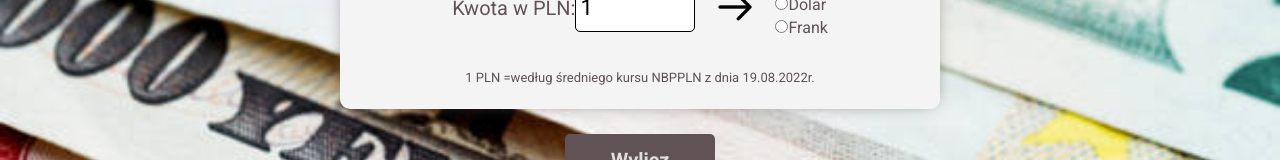
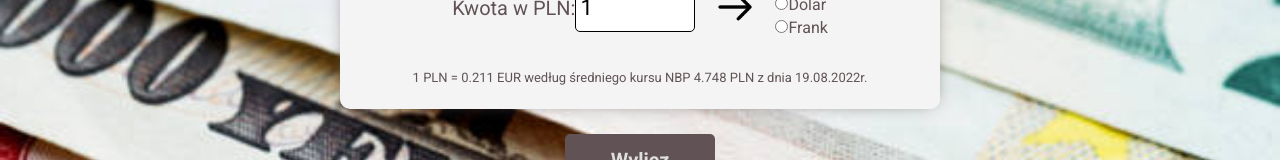
Before and after one commit to JakubM-I/yc-calculator-react, a React (Create React App) app: page / in a window 1280 px wide. Shown: the part 218-378 px from the top of the page. Built offline with nearby package versions, Linux system fonts and the light colour scheme.

Commit message:
result display information added

```diff
--- a/src/App.js
+++ b/src/App.js
@@ -13,30 +13,22 @@ import { currencies } from './Currencies';
 function App() {
   const [amount, setAmount] = useState(1);
   const [currency, setCurrency] = useState("1");
-  const [recalculatedAmount, setRecalculatedAmount] = useState({})
-
-  // let recalculatedAmount = {};
+  const [convertedAmount, setConvertedAmount] = useState({})
 
   const formSubmit = (event) => {
     event.preventDefault();
 
-    setRecalculatedAmount(recalculatedAmount =>  ({
-      value1: amount,
-      label1: "PLN",
-      value2: `${(amount * (1 / currencies[currency - 1].currencyRate)).toFixed(2)}`,
-      label2: `${currencies[currency - 1].label}`
-    }))
-    // let recalculatedAmount = {
-    //   value1: amount,
-    //   label1: "PLN",
-    //   value2: `${(amount * (1 / currencies[currency - 1].currencyRate)).toFixed(2)}`,
-    //   label2: `${currencies[currency - 1].label}`
-    // }
-    // console.log(recalculatedAmount);
-    // console.log(`${(amount * (1 / currencies[currency - 1].currencyRate)).toFixed(2)} ${currencies[currency - 1].label}`)
+    setConvertedAmount(convertedAmount => ({
+      currencyIn: amount,
+      currencyInLabel: "PLN",
+      currencyOut: `${(amount * (1 / currencies[currency - 1].currencyRate))}`,
+      currencyOutLabel: `${currencies[currency - 1].label}`,
+      exchangeRate: `${currencies[currency - 1].currencyRate}`,
+      rate: `${(1 / currencies[currency - 1].currencyRate)}`,
+    }));
 
   }
-  console.log(recalculatedAmount);
+  console.log(convertedAmount);
   return (
     <div className="exchangeCalculator">
       <h1 className="exchangeCalculator__title">Kalkuator walutowy</h1>
@@ -51,7 +43,7 @@ function App() {
               <img className="exchangeForm__arrow" src={arrow} alt="" />
               <CurrencySwitch currency={currency} setCurrency={setCurrency}/>
             </Form>
-            <Summary recalculatedAmount={recalculatedAmount} />
+            <Summary convertedAmount={convertedAmount} currency={currency} />
           </Container>
         </FieldSet>
         <Buttons />
--- a/src/ConvertedAmount/index.js
+++ b/src/ConvertedAmount/index.js
@@ -1,10 +1,6 @@
-import { useState } from "react";
 import "./style.css";
 
 const ConvertedAmount = ({amount, setAmount}) => {
-
-
-    console.log(+amount);
 
     return (
     <label className="exchangeForm__items exchangeForm__convertedLabel">
--- a/src/CurrencySwitch/index.js
+++ b/src/CurrencySwitch/index.js
@@ -1,12 +1,6 @@
-import { useState } from "react";
 import "./style.css";
 
 const CurrencySwitch = ({currency, setCurrency}) => {
-
-
-    console.log(currency);
-
-
 
     return (
     <ul className="exchangeForm__items exchangeForm__currencySwitch">
--- a/src/Summary/index.js
+++ b/src/Summary/index.js
@@ -1,27 +1,42 @@
 import "./style.css";
+import { currencies } from "../Currencies";
 
-const Summary = ({recalculatedAmount}) => {
-    console.log(recalculatedAmount);
+const Summary = ({convertedAmount, currency}) => {
+    console.log(convertedAmount);
     return (
         <div className="exchangeForm__items exchangeForm__summary">
             <p className={
                 `exchangeForm__summaryResult
-                ${Object.keys(recalculatedAmount).length === 0
+                ${Object.keys(convertedAmount).length === 0
                 ? "exchangeForm__summaryResult--disabled"
                 : ""}`}
             >
                 <span className="js-summaryConvertedAmount">
-                    {`${recalculatedAmount.value1} ${recalculatedAmount.label1} = `}</span>
+                    {`${convertedAmount.currencyIn} ${convertedAmount.currencyInLabel} = `}
+                </span>
                 <span className="exchangeForm__summaryAmount js-summaryResult">
-                    {`${recalculatedAmount.value2} ${recalculatedAmount.label2}`}
+                    {`${(+convertedAmount.currencyOut).toFixed(2)} ${convertedAmount.currencyOutLabel}`}
                 </span>
             </p>
             <p className="exchangeForm__summaryInformation">
                 1 PLN =
-                <span className="js-selectedCurrencyPrice"></span>
+                <span className="js-selectedCurrencyPrice">
+                    {` ${Object.keys(convertedAmount).length === 0
+                        ? (1 / currencies[0].currencyRate).toFixed(3)
+                        : (+convertedAmount.rate).toFixed(3)}
+                        ${Object.keys(convertedAmount).length === 0
+                        ? (currencies[0].label)
+                        : (convertedAmount.currencyOutLabel)} `
+                    }
+                </span>
                 <span className="exchangeForm__summaryCurrency js-selectedCurrency"></span>
                 według średniego kursu NBP
-                <span className="js-selectedCurrencyRate"></span>
+                <span className="js-selectedCurrencyRate">
+                    {` ${Object.keys(convertedAmount).length === 0
+                        ? (currencies[0].currencyRate).toFixed(3)
+                        : (+convertedAmount.exchangeRate).toFixed(3)} `
+                    }
+                </span>
                 PLN z dnia 19.08.2022r.</p>
         </div>
     )
@@ -29,4 +44,4 @@ const Summary = ({recalculatedAmount}) => {
 
 export default Summary;
 
-// Object.keys(recalculatedAmount).length === 0
+// Object.keys(convertedAmount).length === 0
```
